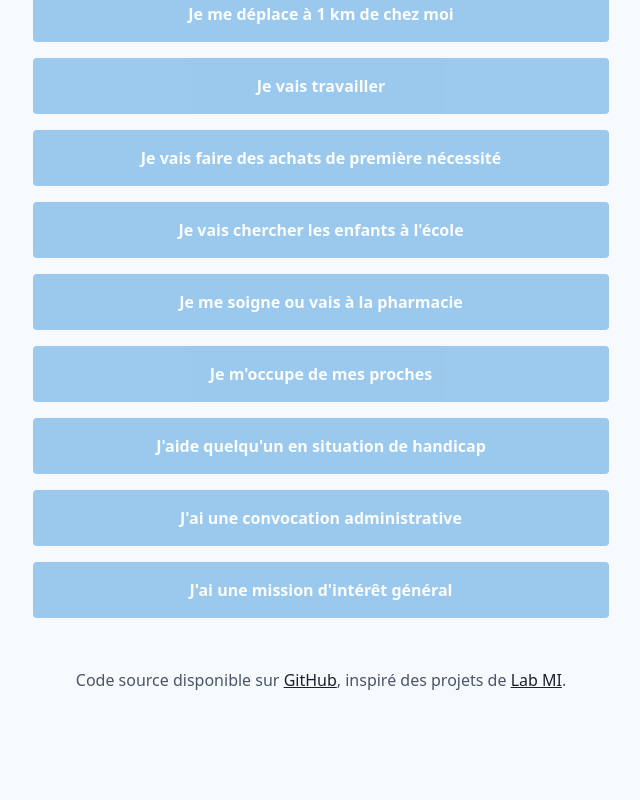
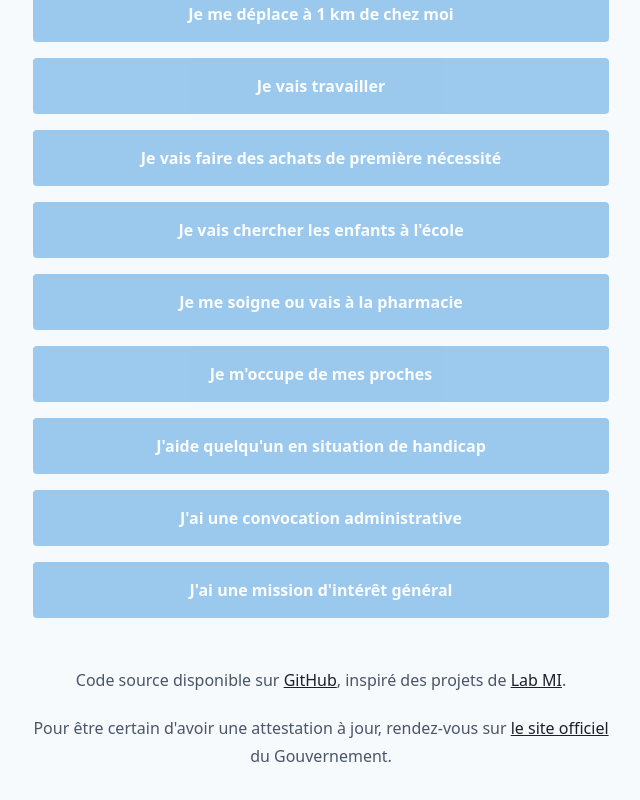
Before and after one commit to benjamintd/attestation.page, a Next.js app: page / in a window 1280 px wide. Shown: the part 1301-2101 px from the top of the page, without its empty margins (319-959 px from the left). Before the commit the page ends 2043 px from the top, so only its background shows below. Built offline with nearby package versions, Linux system fonts and the light colour scheme.

Commit message:
disclaimer

```diff
--- a/pages/index.jsx
+++ b/pages/index.jsx
@@ -102,6 +102,13 @@ export default function Home() {
             inspiré des projets de{" "}
             <a href="https://github.com/LAB-MI">Lab MI</a>.
           </p>
+          <p>
+            Pour être certain d'avoir une attestation à jour, rendez-vous sur{" "}
+            <a href="https://media.interieur.gouv.fr/deplacement-covid-19/">
+              le site officiel
+            </a>{" "}
+            du Gouvernement.
+          </p>
           {process.env.VERCEL_GITHUB_COMMIT_SHA && (
             <p>version {process.env.VERCEL_GITHUB_COMMIT_SHA.slice(0, 8)}</p>
           )}
```
